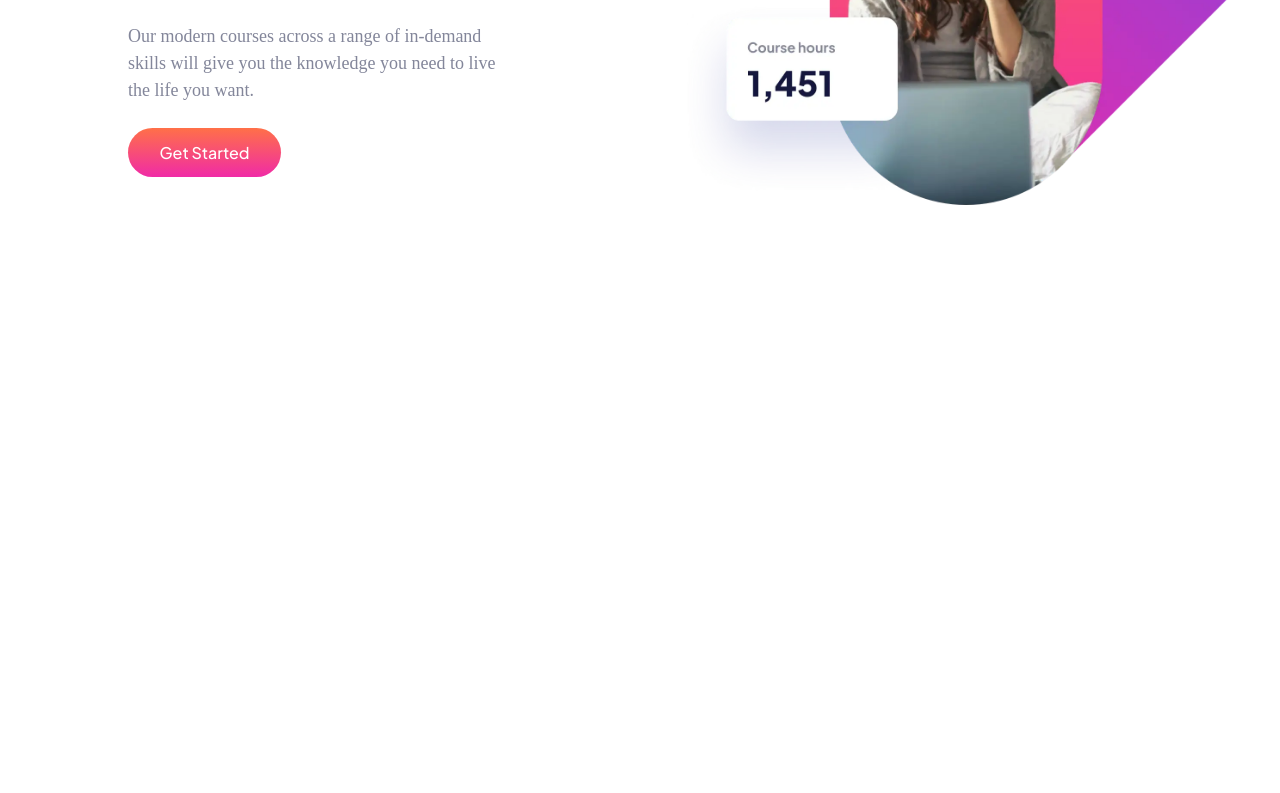
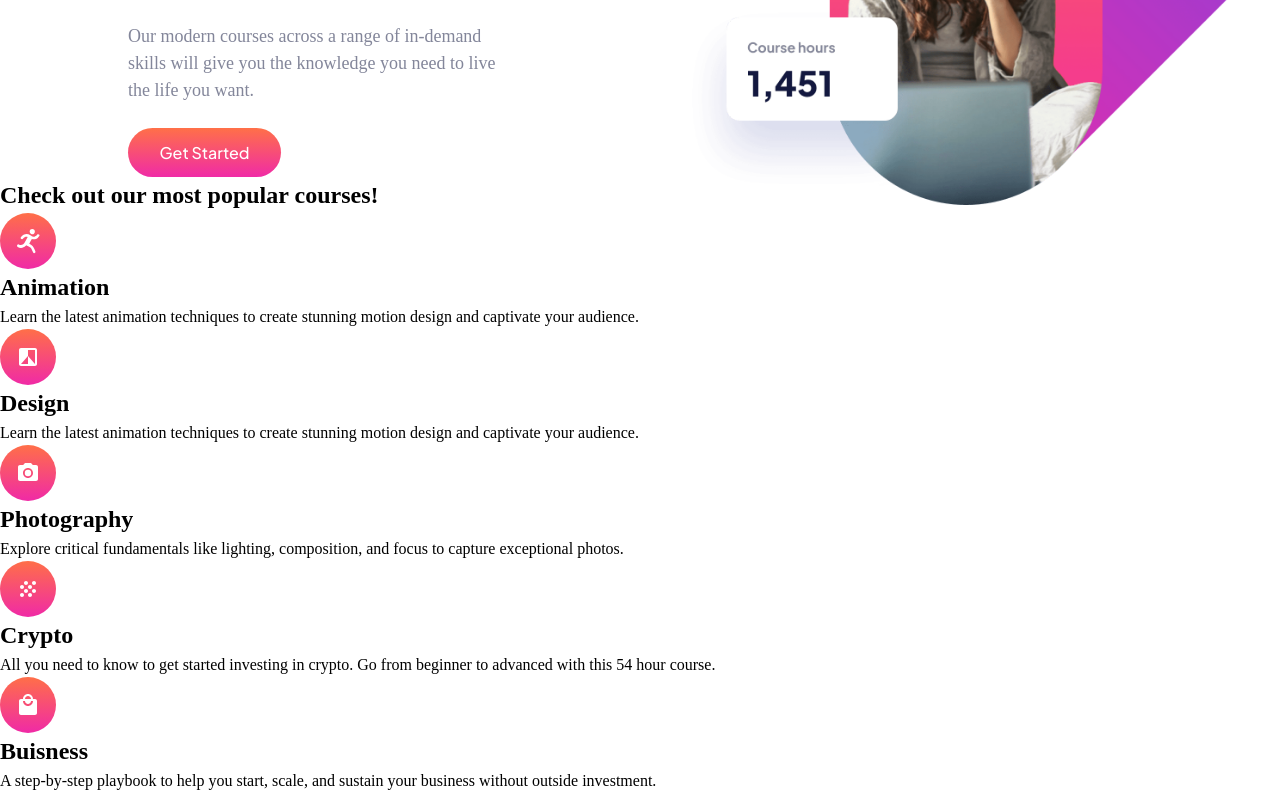
Before and after one commit to rrebolledo90/E-Learning-Site, a plain HTML site: page index.html in a window 1280 px wide. Shown: the part 432-1225 px from the top of the page. Before the commit the page ends 800 px from the top, so only its background shows below. Drawn offline with Linux system fonts and the light colour scheme.

Commit message:
Feat: all body boxes made, need to adjust size and typography.

```diff
--- a/index.html
+++ b/index.html
@@ -15,14 +15,14 @@
     <nav>
       <div class="navigation">
         <img src="assets/logo-dark.svg" alt="Skilled" />
-        <button>Get Started</button>
+        <button class="nav-btn">Get Started</button>
       </div>
     </nav>
     <main>
-      <section class="hero-section">
+      <section class="hero-section phone-hero-cnt">
         <div class="hero-content-cnt">
-          <h1>Maximize skill, minimize budget</h1>
-          <p>
+          <h1 class="hero-h1">Maximize skill, minimize budget</h1>
+          <p class="hero-body">
             Our modern courses across a range of in-demand skills will give you
             the knowledge you need to live the life you want.
           </p>
@@ -31,24 +31,90 @@
         <picture class="desktop-tablet-img-cnt">
           <source
             media="(min-width: 1000px)"
-            srcset="assets/image-hero-desktop@2x.webp"
+            srcset="assets/image-hero-desktop@2x.png"
             alt="Picture of women on computer"
           />
           <source
-            media="(min-width: 500px)"
-            srcset="assets/image-hero-tablet.png"
+            media="(min-width: 952px)"
+            srcset="assets/image-hero-tablet
+            .png"
           />
           <img
-            class="desktop-tablet-img"
+            class="desktop-tablet-img media-hero-img"
             src="assets/image-hero-tablet.webp"
             alt="picture of women on computer"
           />
         </picture>
         <img
-          class="mobile-img"
+          class="mobile-img mobile-img-two"
           src="assets/image-hero-mobile@2x.png"
-          alt="picture of women on computer"
+          alt="picture of women on phone"
         />
+      </section>
+      <section class="body-section tablet-section">
+        <div class="box box-one">
+          <h2>Check out our most popular courses!</h2>
+        </div>
+        <div class="box box-two">
+          <img
+            class="body-img"
+            src="assets/icon-animation.svg"
+            alt="animation logo"
+          />
+          <h2>Animation</h2>
+          <p>
+            Learn the latest animation techniques to create stunning motion
+            design and captivate your audience.
+          </p>
+        </div>
+        <div class="box box-three">
+          <img
+            class="body-img"
+            src="assets/icon-design.svg"
+            alt="design logo"
+          />
+          <h2>Design</h2>
+          <p>
+            Learn the latest animation techniques to create stunning motion
+            design and captivate your audience.
+          </p>
+        </div>
+        <div class="box box-four">
+          <img
+            class="body-img"
+            src="assets/icon-photography.svg"
+            alt="design logo"
+          />
+          <h2>Photography</h2>
+          <p>
+            Explore critical fundamentals like lighting, composition, and focus
+            to capture exceptional photos.
+          </p>
+        </div>
+        <div class="box box-five">
+          <img
+            class="body-img"
+            src="assets/icon-crypto.svg"
+            alt="design logo"
+          />
+          <h2>Crypto</h2>
+          <p>
+            All you need to know to get started investing in crypto. Go from
+            beginner to advanced with this 54 hour course.
+          </p>
+        </div>
+        <div class="box box-six">
+          <img
+            class="body-img"
+            src="assets/icon-business.svg"
+            alt="design logo"
+          />
+          <h2>Buisness</h2>
+          <p>
+            A step-by-step playbook to help you start, scale, and sustain your
+            business without outside investment.
+          </p>
+        </div>
       </section>
     </main>
   </body>
```
